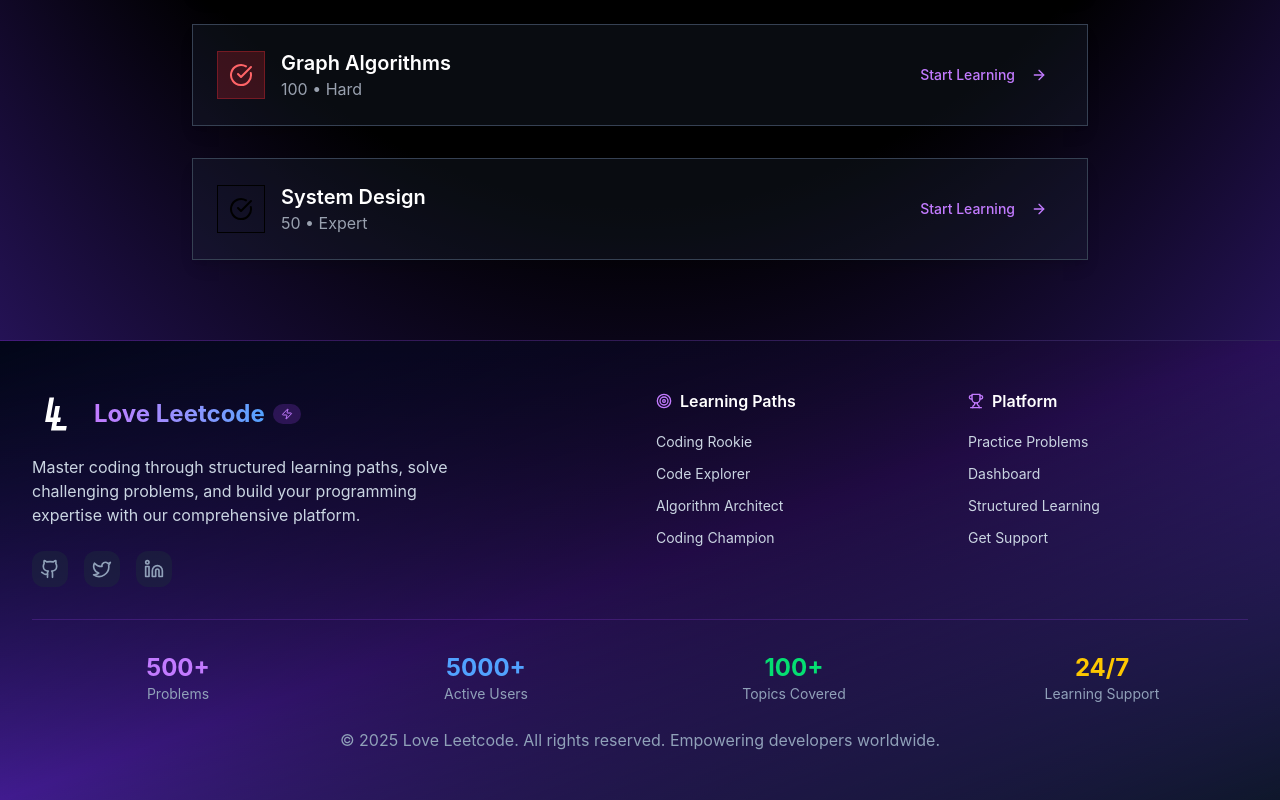
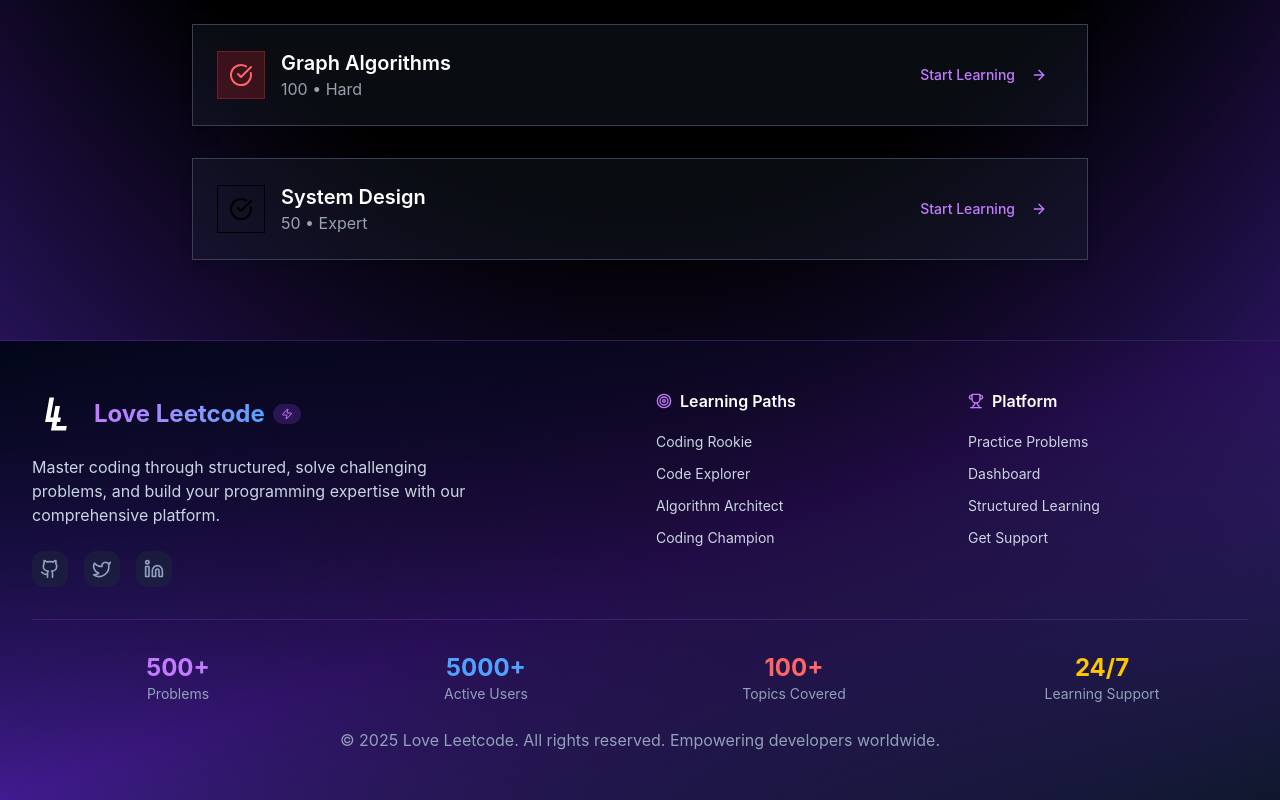
Before and after one commit to kevish-is-building/love-leetcode-frontend, a React (Vite) app: page / in a window 1280 px wide. Shown: the part 2154-2954 px from the top of the page. Built offline with nearby package versions, Linux system fonts and the light colour scheme; no server answers.

Commit message:
colour changed to red(100)

```diff
--- a/src/components/Footer.jsx
+++ b/src/components/Footer.jsx
@@ -38,7 +38,7 @@ const Footer = () => {
               </div>
             </div>
             <p className="text-slate-300 max-w-md mb-6">
-              Master coding through structured learning paths, solve challenging problems, and build your programming expertise with our comprehensive platform.
+              Master coding through structured, solve challenging problems, and build your programming expertise with our comprehensive platform.
             </p>
             <div className="flex space-x-4">
               <div className="p-2 bg-slate-800/50 rounded-lg hover:bg-purple-500/20 transition-colors cursor-pointer group">
@@ -100,7 +100,7 @@ const Footer = () => {
               <div className="text-sm text-slate-400">Active Users</div>
             </div>
             <div className="text-center">
-              <div className="text-2xl font-bold text-green-400">100+</div>
+              <div className="text-2xl font-bold text-red-400">100+</div>
               <div className="text-sm text-slate-400">Topics Covered</div>
             </div>
             <div className="text-center">
```
